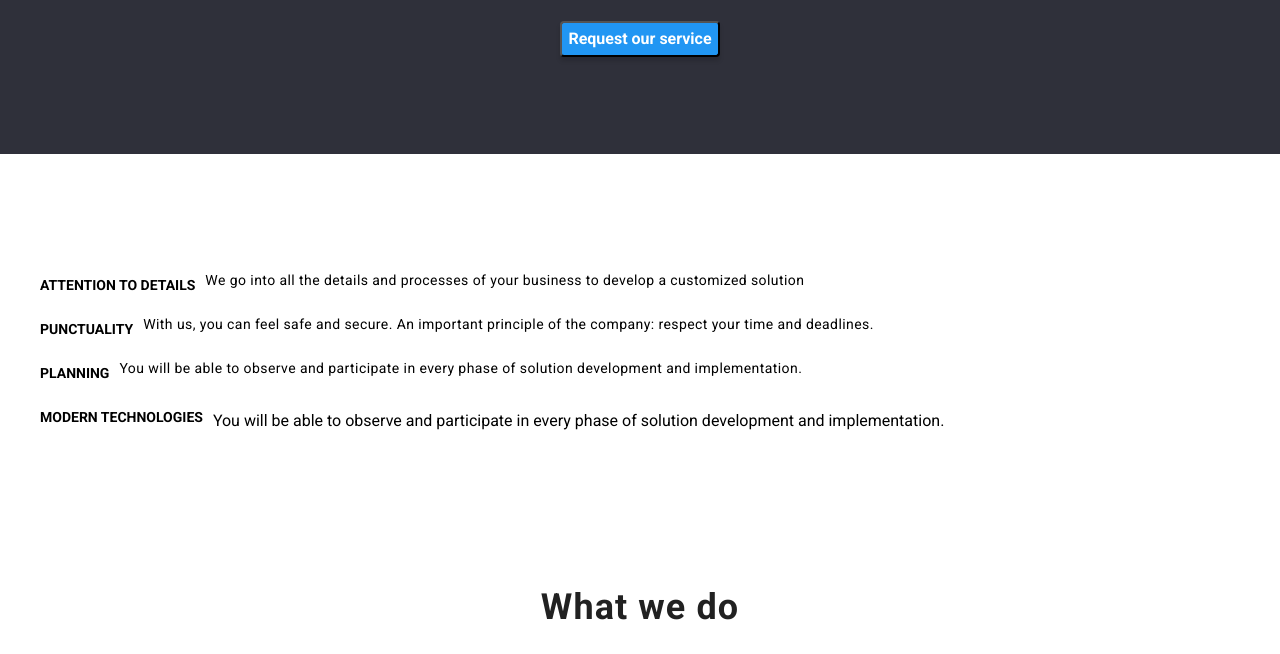
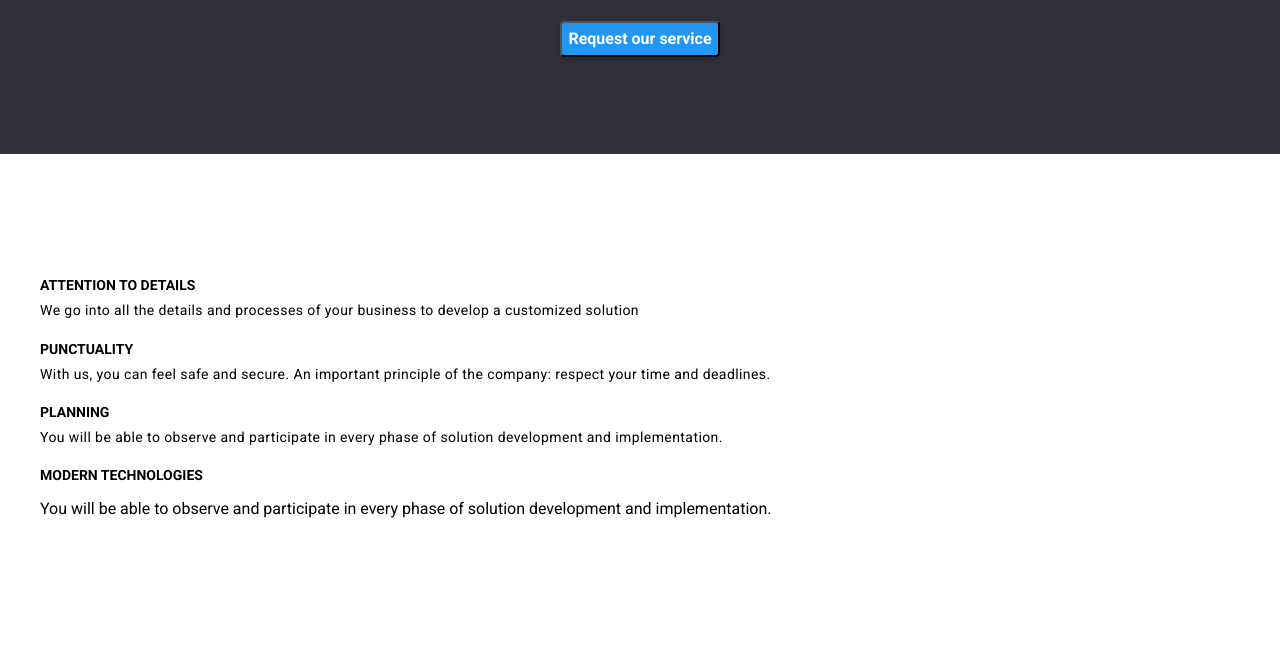
Before and after one commit to si12mo34/si12mo34-goit-markup-hw-05, a plain HTML site: page index.html in a window 1280 px wide. Shown: the part 298-952 px from the top of the page. Drawn offline with nearby package versions, Linux system fonts and the light colour scheme.

Commit message:
Update styles.css

```diff
--- a/css/styles.css
+++ b/css/styles.css
@@ -132,27 +132,24 @@ body {
 /*about-us*/
 .about-us {
   display: flex;
-  flex-direction: row;
-  align-items: flex-start;
   /*H3 B15*/
   padding-top: 94px;
   padding-bottom: 94px;
-  align-items: flex-start;
-  justify-content: space-between;
 }
 .us-blocks {
-  display: inline-flex;
+  display: inline-block;
   justify-content: space-evenly;
   column-gap: 10px;
 }
 .unstyled-list {
   list-style: none;
+  display: flex;
+  flex-wrap: wrap;
 }
 .title-about-us {
   font-weight: 700;
   font-size: 14px;
   line-height: 1.14;
-  text-align: center;
 }
 .description-about-us {
   font-weight: 400;
```
